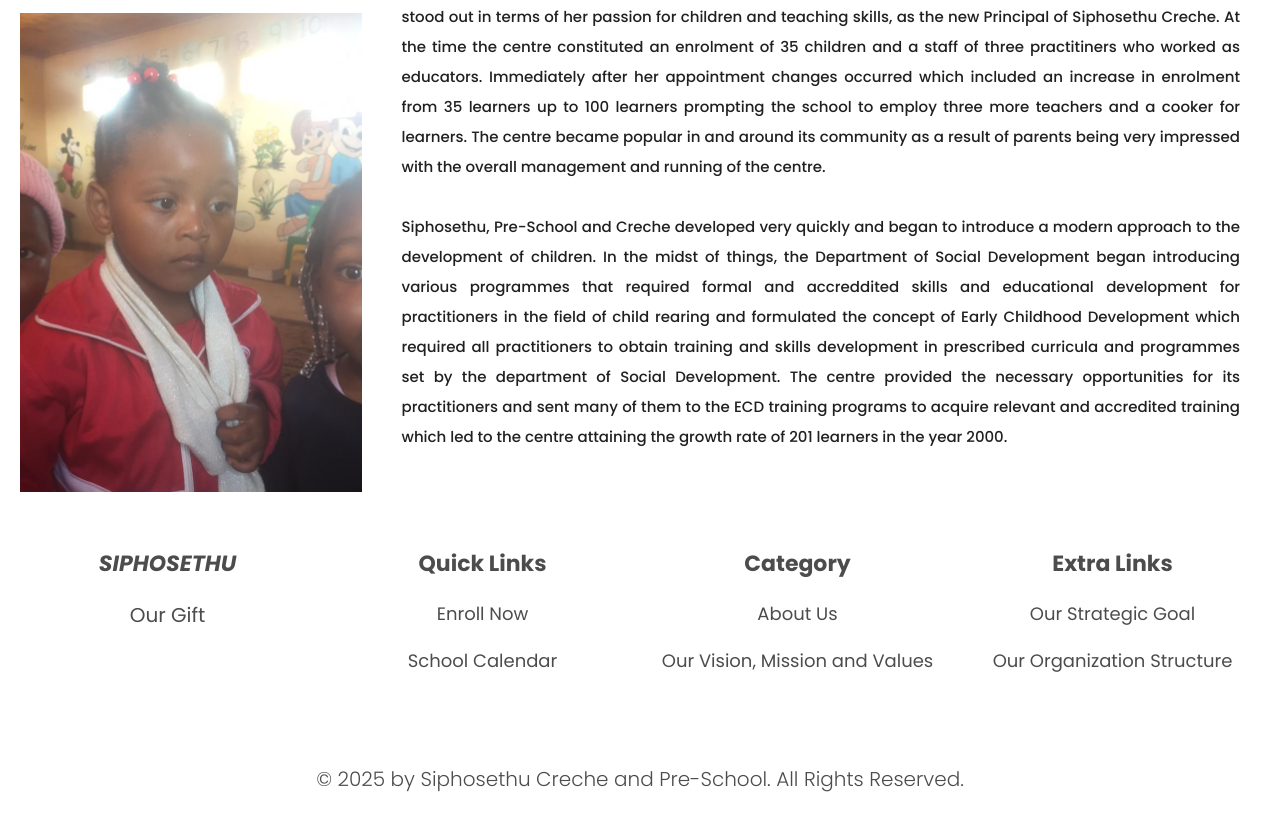
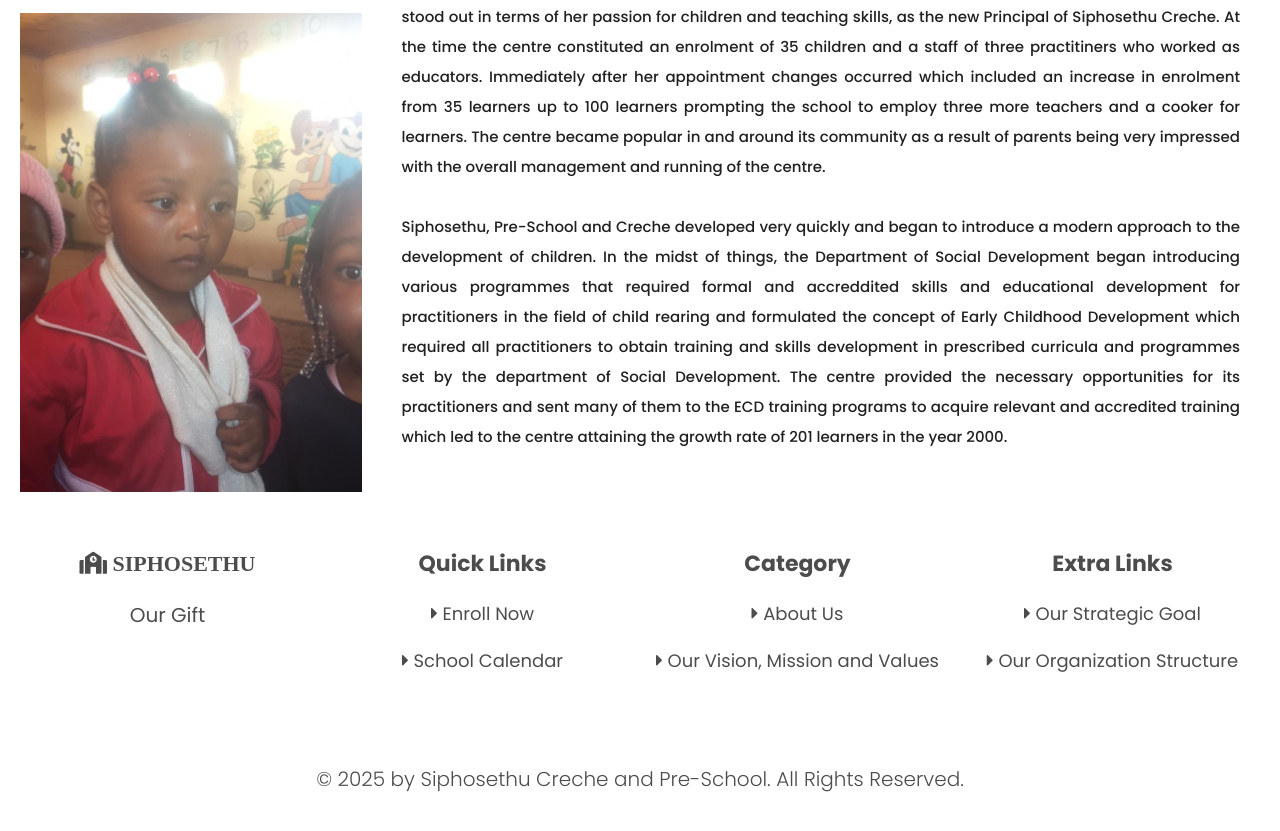
Before and after one commit to ClaudeMonareng/siphosethu, a plain HTML site: page background.html in a window 1280 px wide. Shown: the part 803-1634 px from the top of the page. Drawn offline with Linux system fonts and the light colour scheme.

Commit message:
Update background.html

```diff
--- a/background.html
+++ b/background.html
@@ -4,7 +4,9 @@
     <meta charset="UTF-8">
     <meta name="viewport" content="width=device-width, initial-scale=1.0">
     <title>Background | Siphosethu</title>
-    <link rel="stylesheet" href="./style.css">
+    <link rel="icon" type="image/x-icon" href="/images/siphosethu.png">
+    <link rel="stylesheet" href="style.css">
+    <link rel="stylesheet" href="https://cdnjs.cloudflare.com/ajax/libs/font-awesome/5.15.3/css/all.min.css">
 </head>
 <body>
     <header class="subheader">
```
